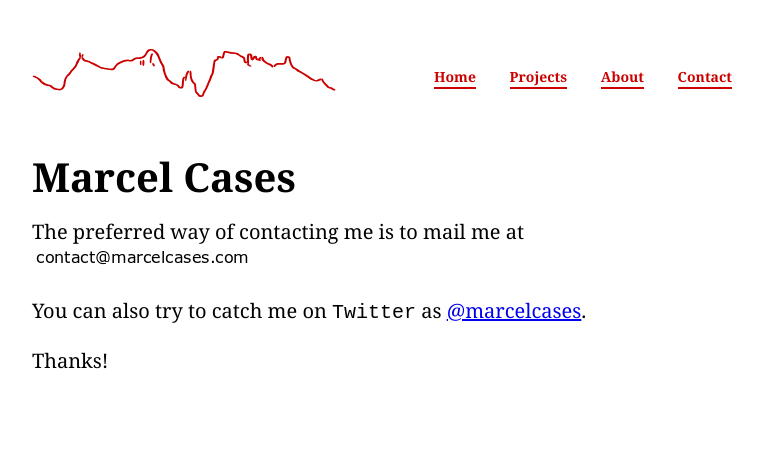
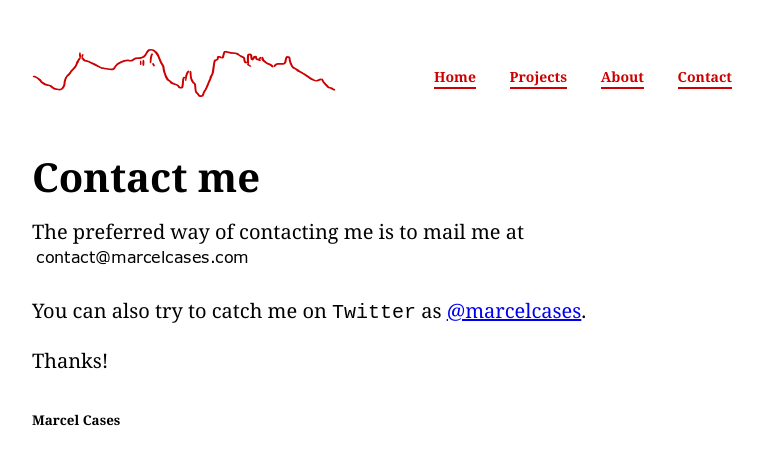
Before and after one commit to marcelcases/marcelcases.github.io, a Jekyll site: the page built from contact.markdown, in a window 1280 px wide. Shown: the top 465 px of the page, without its empty margins (258-1021 px from the left). Built offline with Jekyll 4.4.1, drawn with Linux system fonts in a browser that asks for light colours; comment, search, counter and statistics services are not loaded.

Commit message:
Add files via upload

```diff
--- a/contact.markdown
+++ b/contact.markdown
@@ -6,7 +6,7 @@
 published: true
 date: 2017-10-01 12:00:00 +01:00
 ---
-# Marcel Cases
+# Contact me
 
 The preferred way of contacting me is to mail me at
 ![](/images/email.png?raw=true)
```
Also changed, not shown: other parts of contact.markdown (+2 -0 lines).
